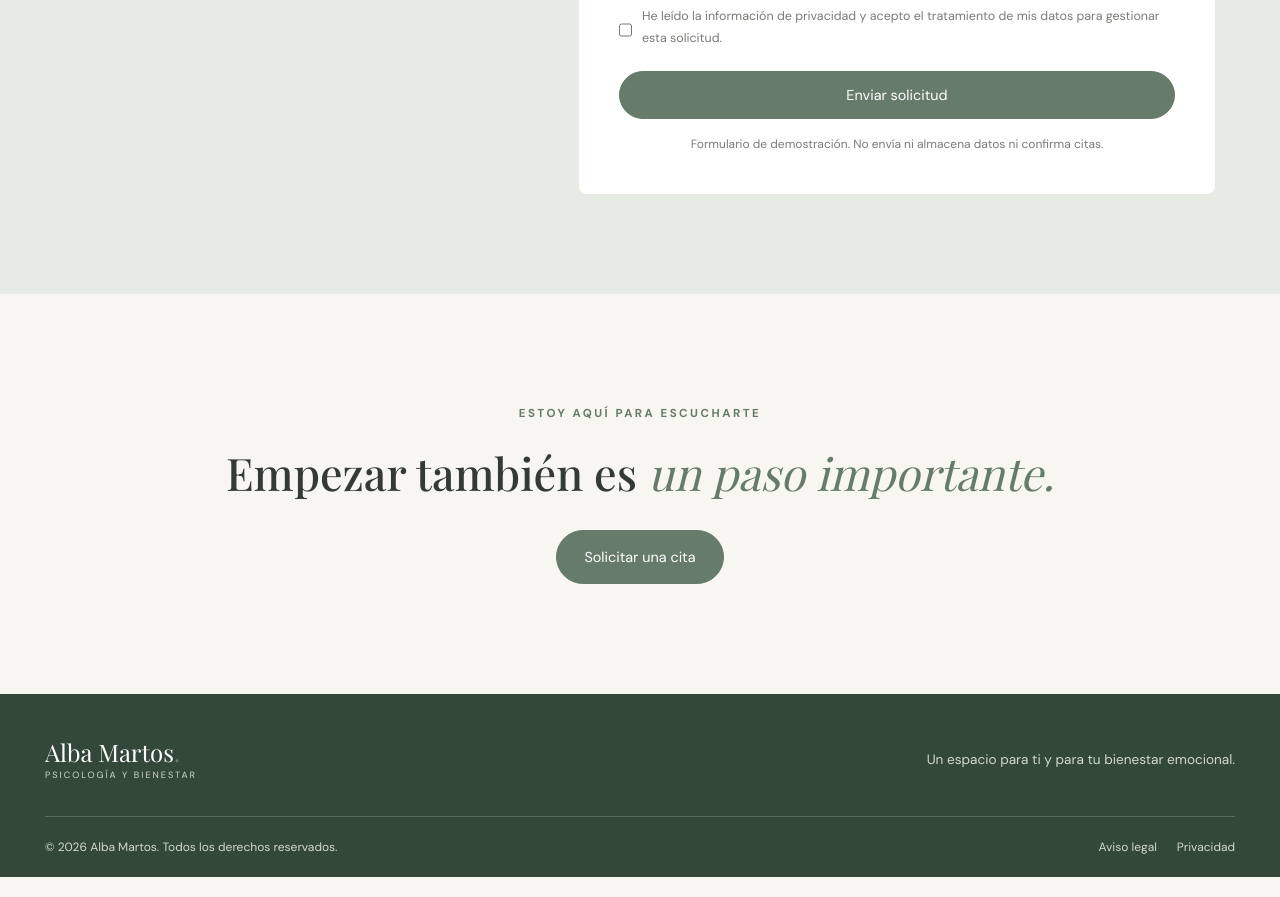
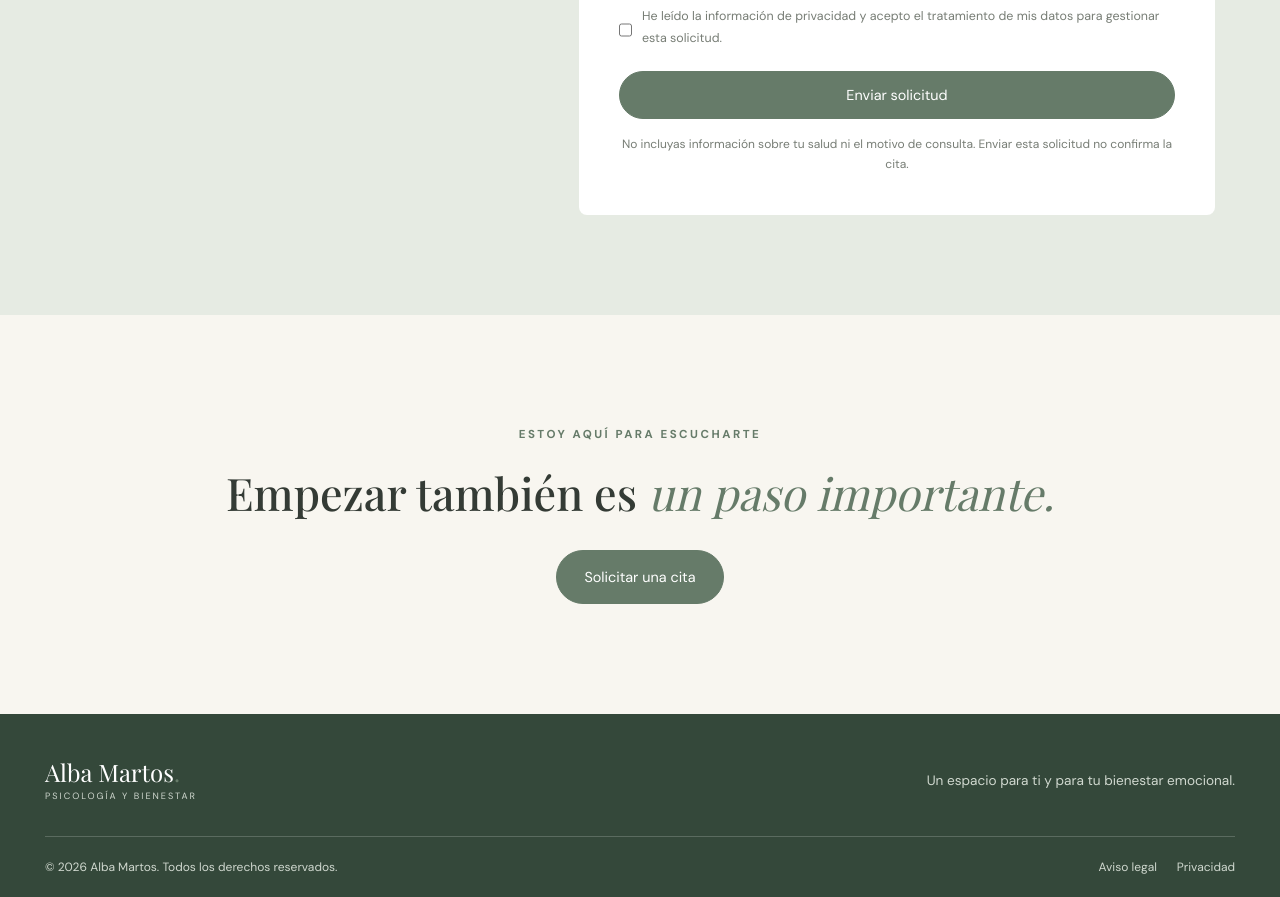
Before and after one commit to fernanIng/fernan.github.io, a plain HTML site: page index.html in a window 1280 px wide. Shown: the part 4360-5257 px from the top of the page. Drawn offline with nearby package versions, Linux system fonts and the light colour scheme.

Commit message:
Explain appointment form submission

```diff
--- a/index.html
+++ b/index.html
@@ -272,8 +272,8 @@
 
                 <div id="formMessage" role="status" aria-live="polite"></div>
                 <small class="form-note">
-                    Formulario de demostración. No envía ni almacena datos
-                    ni confirma citas.
+                    No incluyas información sobre tu salud ni el motivo de consulta.
+                    Enviar esta solicitud no confirma la cita.
                 </small>
             </form>
         </section>
```
